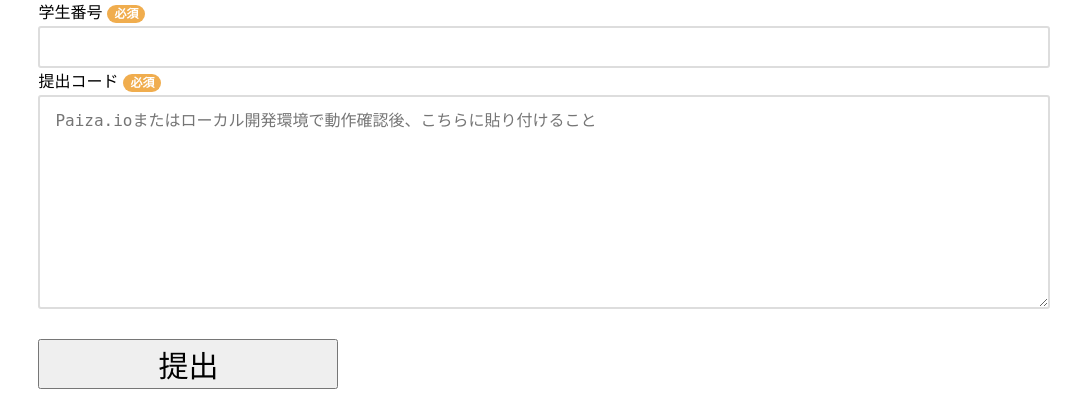
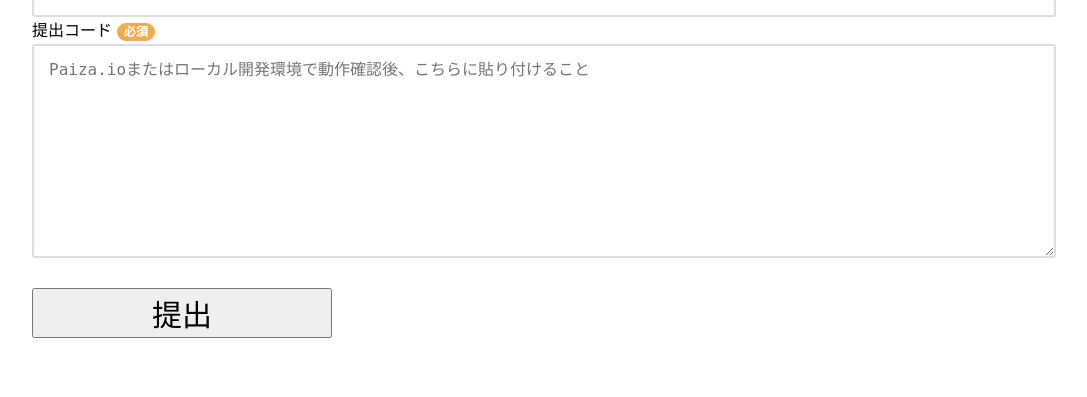
Before and after one commit to demisequartet/onlinejudge_by_python, a Flask app: template templates/index.html in a window 1280 px wide. Shown: the part 739-1136 px from the top of the page, without its empty margins (96-1183 px from the left). After the commit the page ends 1077 px from the top, so only its background shows below. Run offline with Flask 2, Linux system fonts and the light colour scheme; the template is opened without the code that fills it, so the values that code supplies are empty; some libraries are stand-ins or nearby versions.

Commit message:
formタグの位置を修正

```diff
--- a/templates/index.html
+++ b/templates/index.html
@@ -7,9 +7,11 @@
     <meta http-equiv="expires" content="0" />
     <title>情報処理ⅡAオンラインジャッジシステム</title>
     <style type="text/css">
+      body {
+        width: 80%;
+        margin: 0 auto;
+      }
       .form {
-        margin: 0 auto;
-        width: 80%;
         display: flex;
         flex-direction: column;
       }
@@ -20,7 +22,7 @@
 
       .form input[type="text"],
       .form input[type="number"],
-      .form textarea {
+      textarea {
         width: 100%; /*親要素いっぱい広げる*/
         padding: 10px 15px; /*ボックスを大きくする*/
         font-size: 16px;
@@ -125,7 +127,7 @@
   </head>
   <body>
     <div id="result"></div>
-    <form action="" method="POST" class="form">
+
     <details>
       <summary>注意書き</summary>
       <ul>
@@ -175,9 +177,7 @@
     <div class="flex">
       <div class="column output" style="width: 30%">
         <label>出力例</label>
-          <textarea class="outputExample" cols="15" rows="15" readonly>
-{{question.output}}</textarea
-          >
+        <textarea class="outputExample" cols="15" rows="15" readonly>{{question.output}}</textarea>
       </div>
       <div class="column paiza" style="width: 70%">
         <label>動作確認</label>
@@ -189,6 +189,7 @@
         ></iframe>
       </div>
     </div>
+    <form action="" method="POST" class="form">
       <label for="studentID" class="required">学生番号</label>
       <input type="text" name="studentID" id="studentID" class="required" maxlength="9" />
       <label for="source" class="required">提出コード</label>
```
Lines whose indentation alone changed are shown as unchanged.
